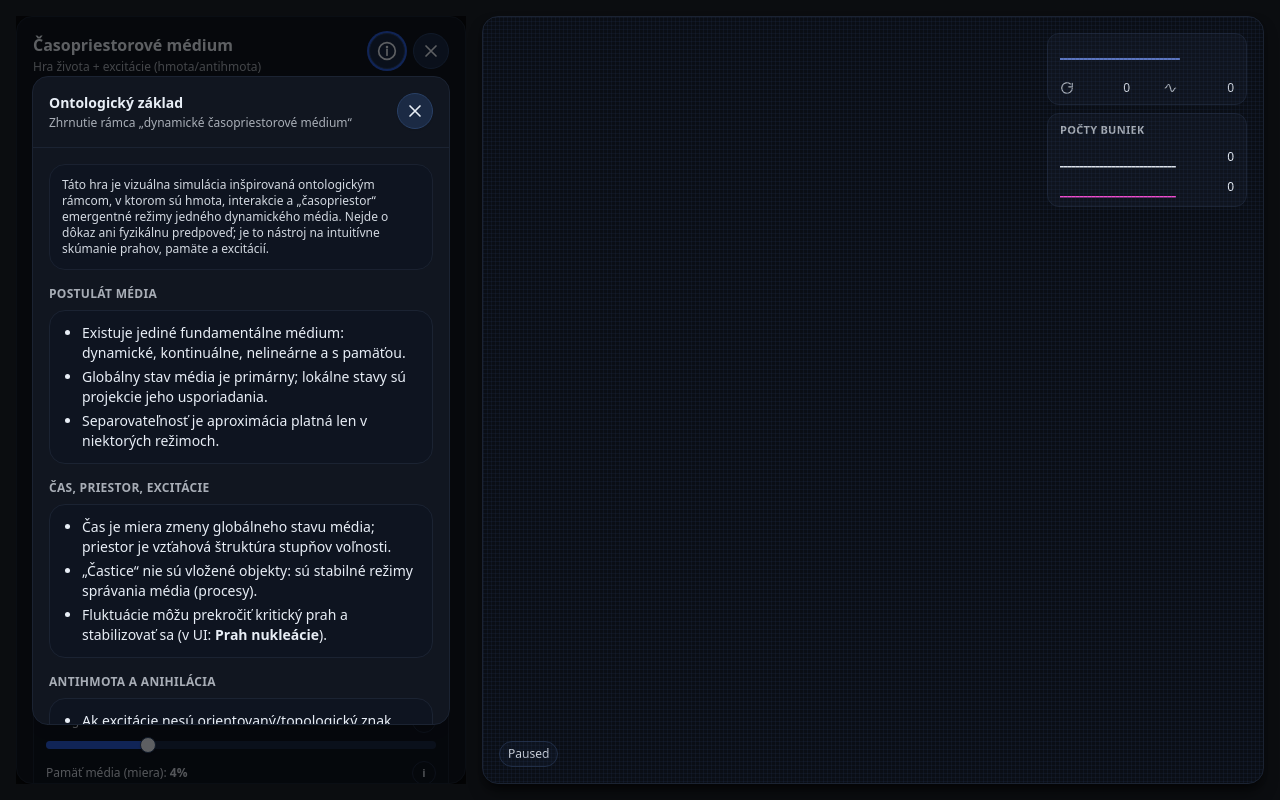
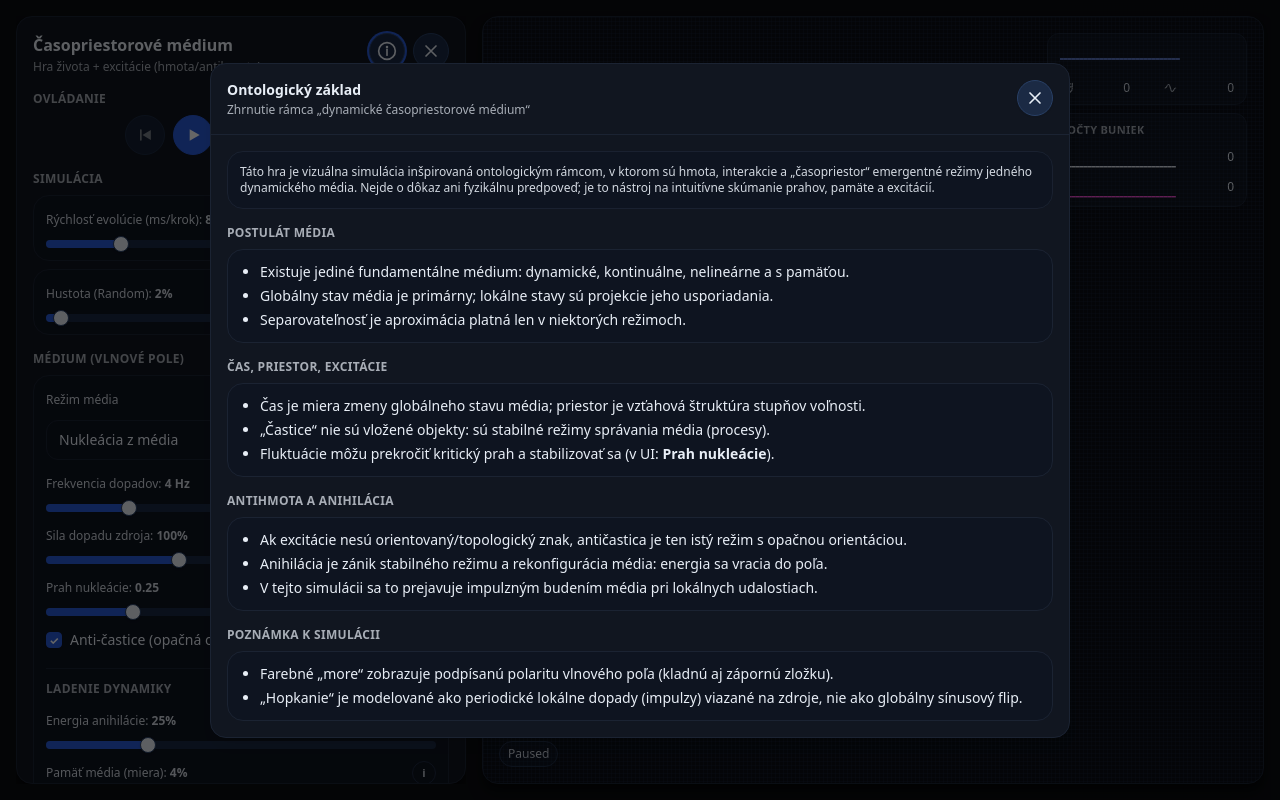
Before and after one commit to igisho/GameOfLife, a React (Vite) app: page / in a window 1280 px wide. Both pictures are taken after a click on the button 387 px from the left and 51 px from the top of the page. Built offline with nearby package versions, Linux system fonts and the light colour scheme.

Commit message:
Refactor `Sidebar` to utilize `createPortal` for `infoModal` rendering, enhance modal layout, and adjust `ScrollArea` styles for improved usability.

```diff
--- a/src/components/Sidebar.tsx
+++ b/src/components/Sidebar.tsx
@@ -1,4 +1,5 @@
 import { type ReactNode, useEffect, useMemo, useState } from 'react';
+import { createPortal } from 'react-dom';
 import Button from './ui/Button';
 import Checkbox from './ui/Checkbox';
 import ScrollArea from './ui/ScrollArea';
@@ -175,23 +176,13 @@ export default function Sidebar({ game, theme, setTheme, onHide }: Props) {
     [game.settings.nucleationThreshold]
   );
 
-  return (
-    <aside className="h-full min-h-0 min-w-0 w-full overflow-hidden rounded-2xl border border-[var(--panel-border)] bg-[var(--panel)] shadow-lg [--tw-shadow-color:var(--shadow-color)] [--tw-shadow:var(--tw-shadow-colored)] md:min-w-[450px]">
-      {infoOpen ? (
-        <div
-          className="fixed inset-0 z-50 flex items-center justify-center p-4"
-          role="dialog"
-          aria-modal="true"
-          aria-label="Ontologický základ"
-        >
-          <div
-            className="absolute inset-0 bg-black/60"
-            onMouseDown={() => setInfoOpen(false)}
-            aria-hidden="true"
-          />
+  const infoModal = infoOpen
+    ? createPortal(
+        <div className="fixed inset-0 z-[100] flex items-center justify-center p-4" role="dialog" aria-modal="true" aria-label="Ontologický základ">
+          <div className="absolute inset-0 bg-black/60" onMouseDown={() => setInfoOpen(false)} aria-hidden="true" />
 
           <div
-            className="relative w-full max-w-[780px] overflow-hidden rounded-2xl border border-[var(--panel-border)] bg-[var(--panel)] shadow-lg"
+            className="relative w-full max-w-[860px] overflow-hidden rounded-2xl border border-[var(--panel-border)] bg-[var(--panel)] shadow-lg"
             onMouseDown={(e) => e.stopPropagation()}
           >
             <div className="flex items-start justify-between gap-3 border-b border-[var(--panel-border)] p-4">
@@ -201,22 +192,17 @@ export default function Sidebar({ game, theme, setTheme, onHide }: Props) {
               </div>
               <Button className="h-9 w-9 rounded-full p-0" onClick={() => setInfoOpen(false)} aria-label="Zavrieť">
                 <svg viewBox="0 0 24 24" fill="none" className="h-5 w-5" aria-hidden="true">
-                  <path
-                    d="M6 6L18 18M18 6L6 18"
-                    stroke="currentColor"
-                    strokeWidth="2"
-                    strokeLinecap="round"
-                  />
+                  <path d="M6 6L18 18M18 6L6 18" stroke="currentColor" strokeWidth="2" strokeLinecap="round" />
                 </svg>
               </Button>
             </div>
 
-            <ScrollArea className="max-h-[72vh]">
+            <ScrollArea className="max-h-[80vh]">
               <div className="space-y-4 p-4 text-sm leading-6">
                 <div className="rounded-2xl border border-[var(--panel-border)] bg-[var(--field)] p-3 text-xs opacity-90">
-                  Táto hra je vizuálna simulácia inšpirovaná ontologickým rámcom, v ktorom sú hmota,
-                  interakcie a „časopriestor“ emergentné režimy jedného dynamického média. Nejde o dôkaz
-                  ani fyzikálnu predpoveď; je to nástroj na intuitívne skúmanie prahov, pamäte a excitácií.
+                  Táto hra je vizuálna simulácia inšpirovaná ontologickým rámcom, v ktorom sú hmota, interakcie a
+                  „časopriestor“ emergentné režimy jedného dynamického média. Nejde o dôkaz ani fyzikálnu predpoveď;
+                  je to nástroj na intuitívne skúmanie prahov, pamäte a excitácií.
                 </div>
 
                 <div className="space-y-2">
@@ -236,7 +222,9 @@ export default function Sidebar({ game, theme, setTheme, onHide }: Props) {
                     <ul className="list-disc space-y-1 pl-5 text-sm">
                       <li>Čas je miera zmeny globálneho stavu média; priestor je vzťahová štruktúra stupňov voľnosti.</li>
                       <li>„Častice“ nie sú vložené objekty: sú stabilné režimy správania média (procesy).</li>
-                      <li>Fluktuácie môžu prekročiť kritický prah a stabilizovať sa (v UI: <span className="font-semibold">Prah nukleácie</span>).</li>
+                      <li>
+                        Fluktuácie môžu prekročiť kritický prah a stabilizovať sa (v UI: <span className="font-semibold">Prah nukleácie</span>).
+                      </li>
                     </ul>
                   </div>
                 </div>
@@ -264,11 +252,17 @@ export default function Sidebar({ game, theme, setTheme, onHide }: Props) {
               </div>
             </ScrollArea>
           </div>
-        </div>
-      ) : null}
+        </div>,
+        document.body
+      )
+    : null;
 
-      <ScrollArea className="h-full w-full">
-        <div className="w-full min-w-0 space-y-4 p-4">
+  return (
+    <>
+      {infoModal}
+      <aside className="h-full min-h-0 min-w-0 w-full overflow-hidden rounded-2xl border border-[var(--panel-border)] bg-[var(--panel)] shadow-lg [--tw-shadow-color:var(--shadow-color)] [--tw-shadow:var(--tw-shadow-colored)] md:min-w-[450px]">
+        <ScrollArea className="h-full w-full">
+          <div className="w-full min-w-0 space-y-4 p-4">
           <div className="flex items-start justify-between gap-3">
             <div className="min-w-0">
               <h1 className="text-base font-semibold leading-6">Časopriestorové médium</h1>
@@ -819,5 +813,6 @@ export default function Sidebar({ game, theme, setTheme, onHide }: Props) {
         </div>
       </ScrollArea>
     </aside>
+    </>
   );
 }
```
